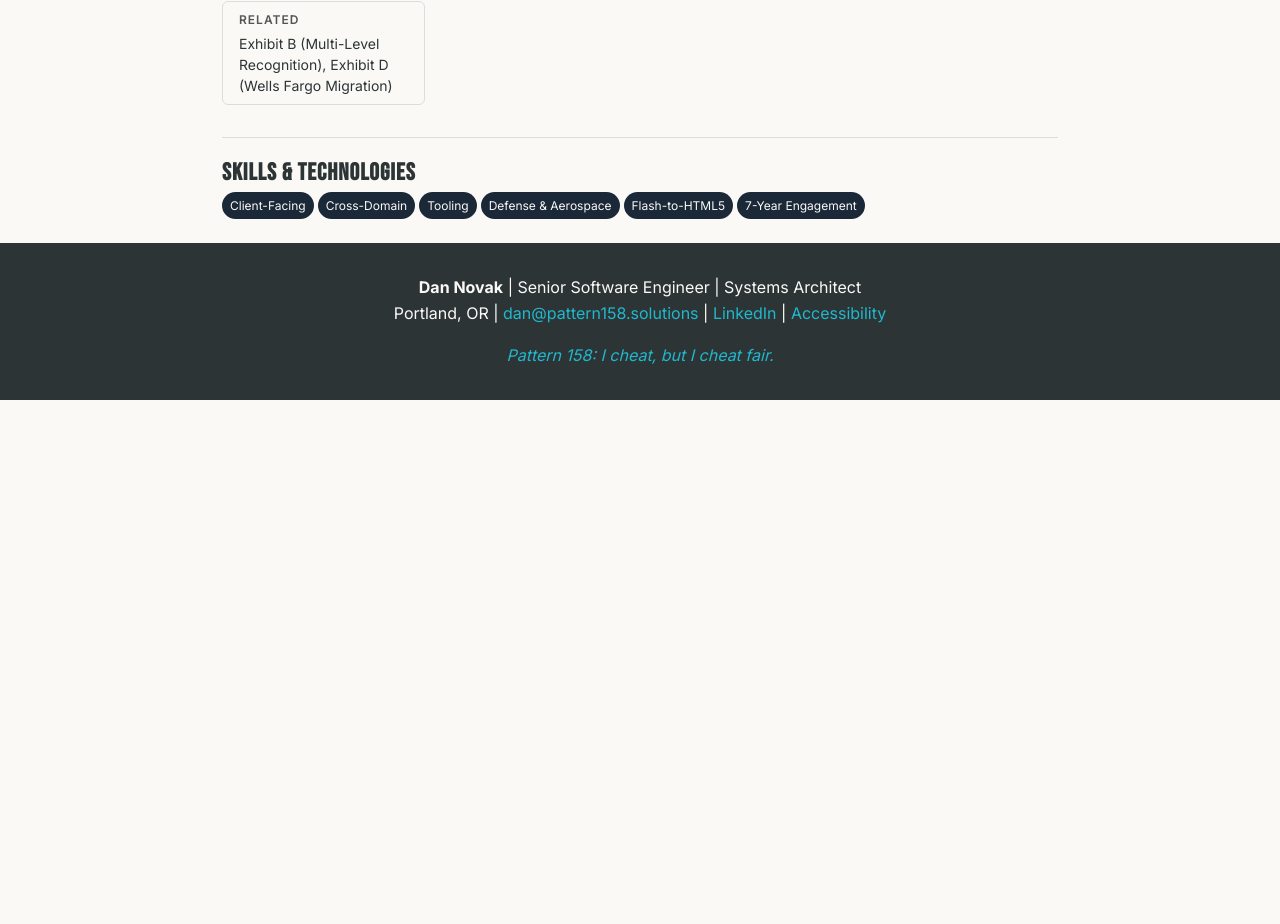
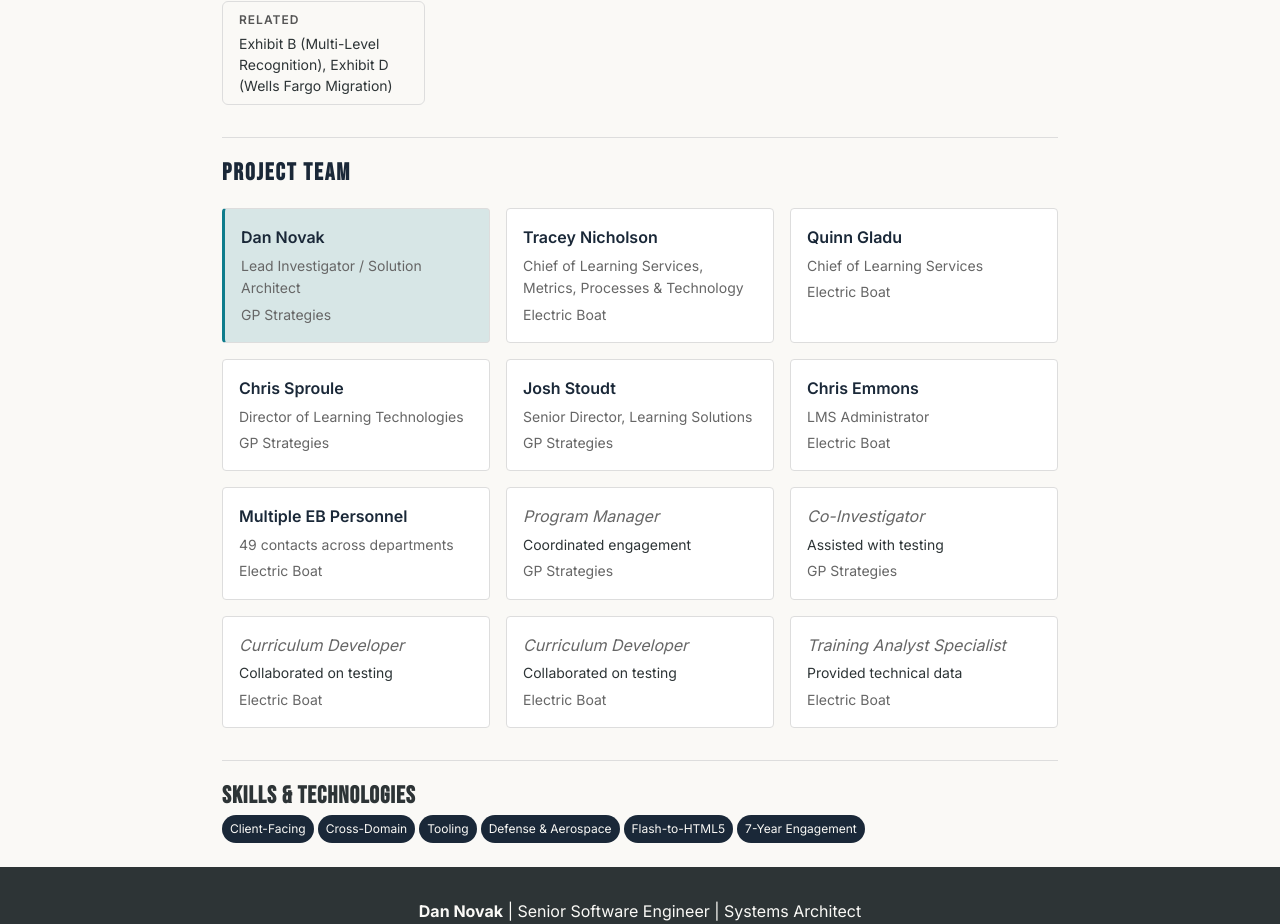
Before and after one commit to novakda/pattern158-vue, a Vue app: page /exhibits/exhibit-a in a window 1280 px wide. Shown: the part 7613-8537 px from the top of the page. Before the commit the page ends 8013 px from the top, so only its background shows below. Built offline with nearby package versions, Linux system fonts and the light colour scheme.

Commit message:
feat(19-01): wire PersonnelCard into EngineeringBriefLayout (RNDR-05)
- Import PersonnelCard component
- Add Project Team section with v-if guard on exhibit.personnel
- Add 2 tests: renders with personnel, suppresses without

```diff
--- a/src/components/exhibit/EngineeringBriefLayout.vue
+++ b/src/components/exhibit/EngineeringBriefLayout.vue
@@ -1,6 +1,7 @@
 <script setup lang="ts">
 import type { Exhibit, ExhibitSection } from '@/data/exhibits'
 import TechTags from '@/components/TechTags.vue'
+import PersonnelCard from '@/components/PersonnelCard.vue'
 
 defineProps<{ exhibit: Exhibit }>()
 
@@ -119,6 +120,11 @@
           </table>
         </div>
 
+        <div v-if="exhibit.personnel?.length" class="exhibit-section">
+          <h2>Project Team</h2>
+          <PersonnelCard :personnel="exhibit.personnel" />
+        </div>
+
         <div class="exhibit-impact-tags">
           <h2>Skills &amp; Technologies</h2>
           <TechTags :tags="exhibit.impactTags" />
```
Also changed, not shown: 1 other file (tests, documents, lock files or other folders).
